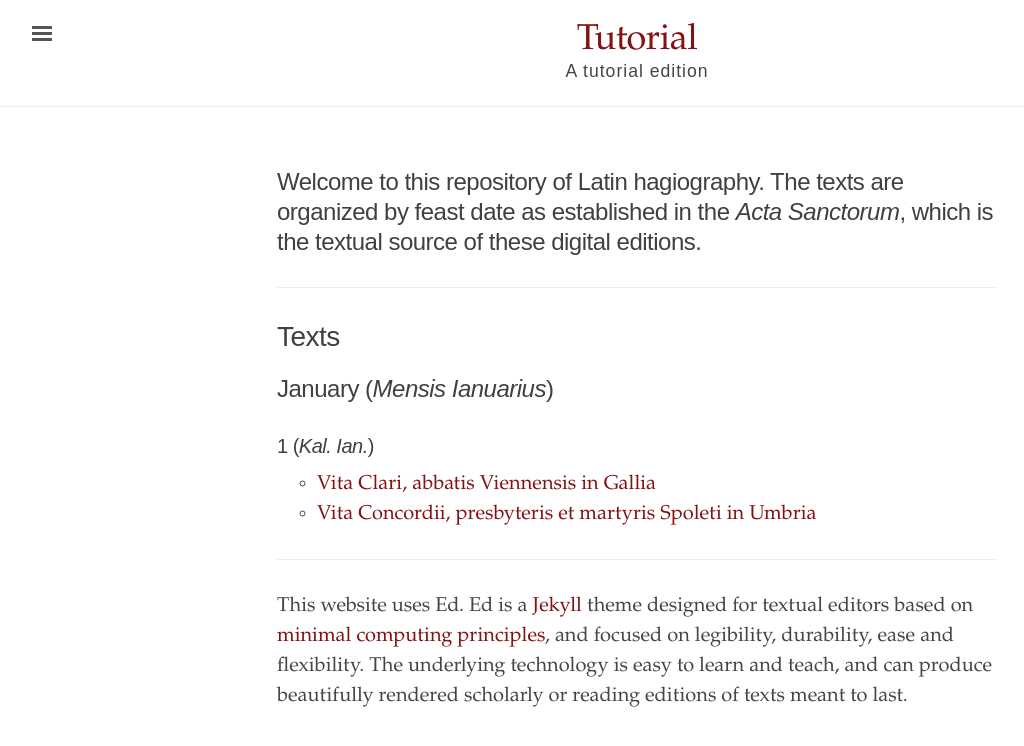
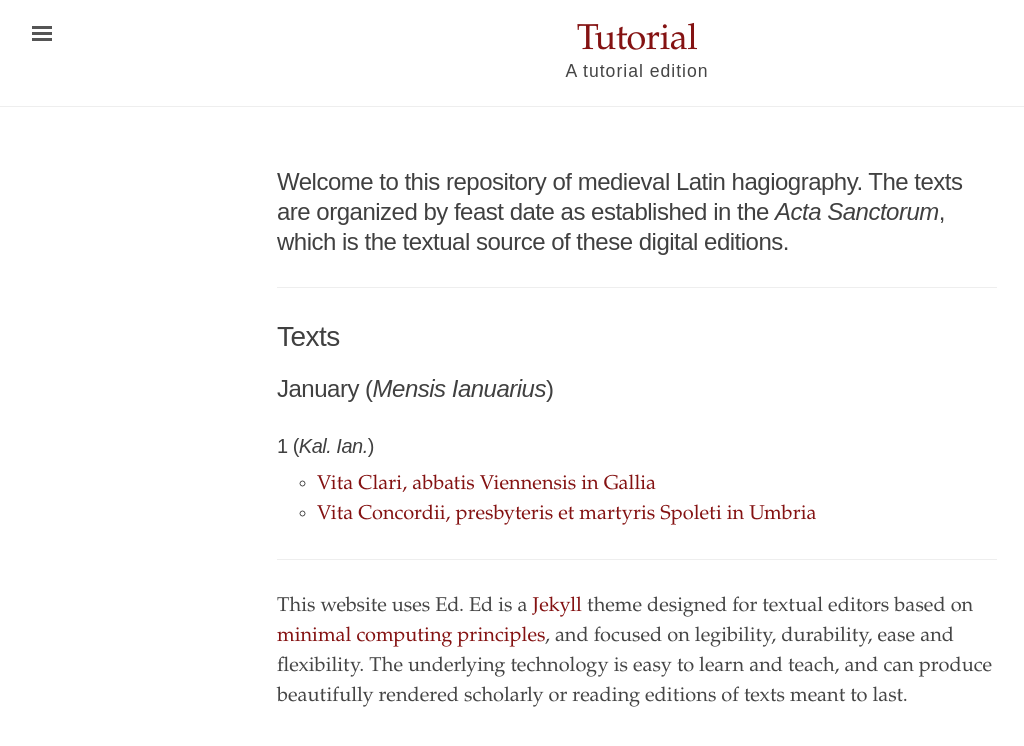
Before and after one commit to cjkoepke1/latin-hagiography, a Jekyll site: the page built from index.md, in a window 1280 px wide. Shown: the top 746 px of the page, without its empty margins (3-1027 px from the left). Built offline with Jekyll 4.4.1, drawn with Linux system fonts in a browser that asks for light colours.

Commit message:
Update index.md

```diff
--- a/index.md
+++ b/index.md
@@ -3,7 +3,7 @@ layout: default
 title: "Latin Hagiography"
 ---
 
-## Welcome to this repository of Latin hagiography. The texts are organized by feast date as established in the *Acta Sanctorum*, which is the textual source of these digital editions.
+## Welcome to this repository of medieval Latin hagiography. The texts are organized by feast date as established in the *Acta Sanctorum*, which is the textual source of these digital editions.
 
 
 ---
```
